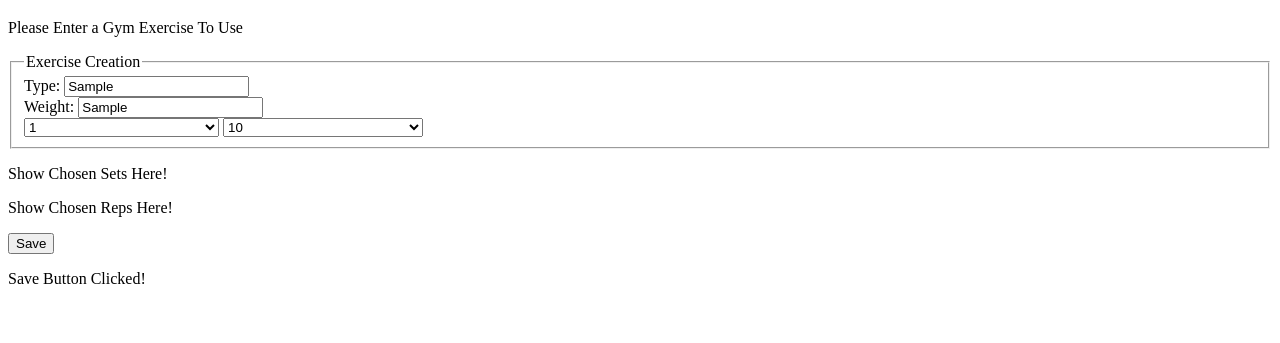
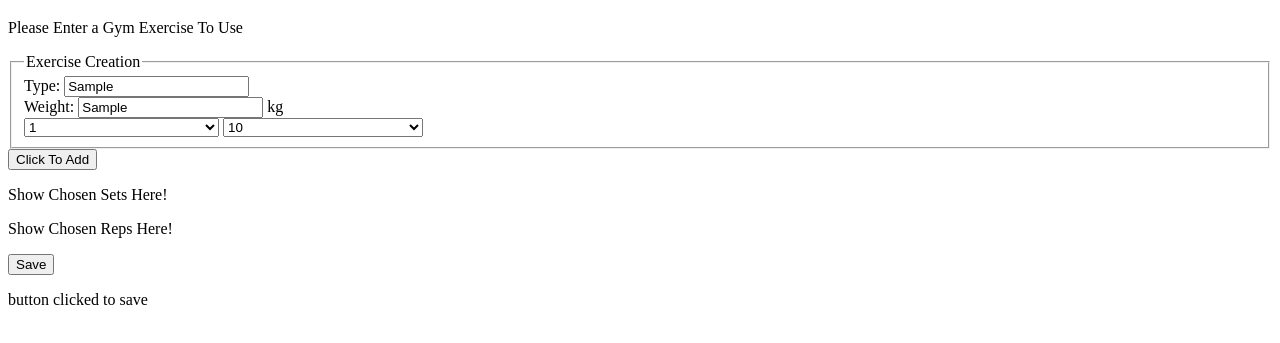
Before and after one commit to cbalsara/gym_web_application, a website: page index.html in a window 1280 px wide. Both pictures are taken after typing "Sample", "Sample" into the empty fields and a click on the button "Save". Shown: the part 61-404 px from the top of the page. Drawn offline with Linux system fonts and the light colour scheme.

Commit message:
added add workout button to home page

```diff
--- a/index.html
+++ b/index.html
@@ -14,15 +14,15 @@
   </header>
 
   <main>
-    <p id="firstP">Information on Frist Page Here </p>
+    <p id="firstP">Information on First Page Here </p>
   </main>
 
   <fieldset>
   <legend>Exercise Creation</legend>
   Type: <input type="text"><br>
-  Weight: <input type="text"><br>
+  Weight: <input type="text"> kg<br>
 
-  <select id='first-Select'>
+  <select id='set-select'>
   <option disabled> Choose Your Number of Sets </option>
   <option>1</option>
   <option>2</option>
@@ -30,7 +30,7 @@
   <option>4</option>
   </select>
 
-  <select id='second-Select'>
+  <select id='rep-select'>
   <option disabled> Choose Your Number of Reps </option>
   <option>10</option>
   <option>15</option>
@@ -38,12 +38,15 @@
   </select>
   </fieldset>
 
+  <button id="add-workout">Click To Add</button>
+
   <p id='set-result'> Show Chosen Sets Here!</p>
 
   <p id='rep-result'> Show Chosen Reps Here!</p>
 
-  <button id="save-Button">Save</button>
-  <p id='save-Text-Result'> Nothing has been entered to save</p>
+  <button id="save-button">Save</button>
+
+  <p id='save-result'> Nothing has been entered to save</p>
 
 </body>
 
--- a/public/app.js
+++ b/public/app.js
@@ -1,17 +1,19 @@
+
 
 var app = function(){
   var tag = document.getElementById('firstP');
   tag.innerHTML = "Please Enter a Gym Exercise To Use";
 
-  var selectBox1 = document.getElementById('first-Select');
+  var selectBox1 = document.getElementById('set-select');
   selectBox1.onchange = handleSelectSetChange;
 
-  var selectBox2 = document.getElementById('second-Select');
+  var selectBox2 = document.getElementById('rep-select');
   selectBox2.onchange = handleSelectRepChange;
 
-  var button = document.getElementById('save-Button');
+  var button = document.getElementById('save-button');
   button.onclick = handleSaveButtonClick;
-  var saved = localStorage.getItem('selection');
+  var saved = localStorage.getItem('exercise');
+
 };
 
 // -----------------------------------------------------------------
@@ -27,18 +29,11 @@ var handleSelectRepChange = function(){
 }
 
 var handleSaveButtonClick = function(){
-  var saveClick = document.getElementById('save-Text-Result')
-  saveClick.innerText = 'Save Button Clicked!';
-
-  localStorage.setItem('selection', saveClick.value)
+  var saveClick = document.getElementById('save-result');
+  saveClick.innerText = "button clicked to save";
+  localStorage.setItem('exercise', saveClick.value);
   saveClick.value = "";
-}
-
-
-
-// When, I click the save button, I want all the information to be saved into local Storage.
-
-// so far it is saving a blank object
+};
 
 
 
```
